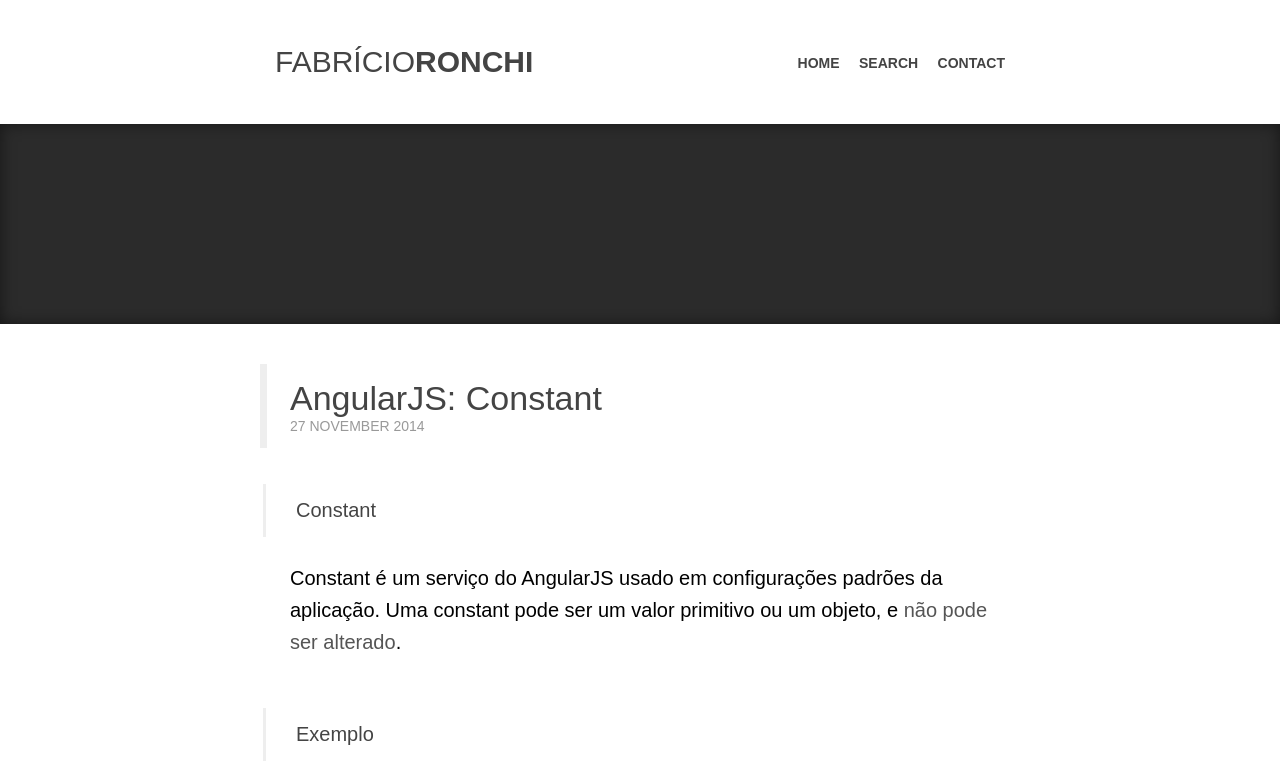
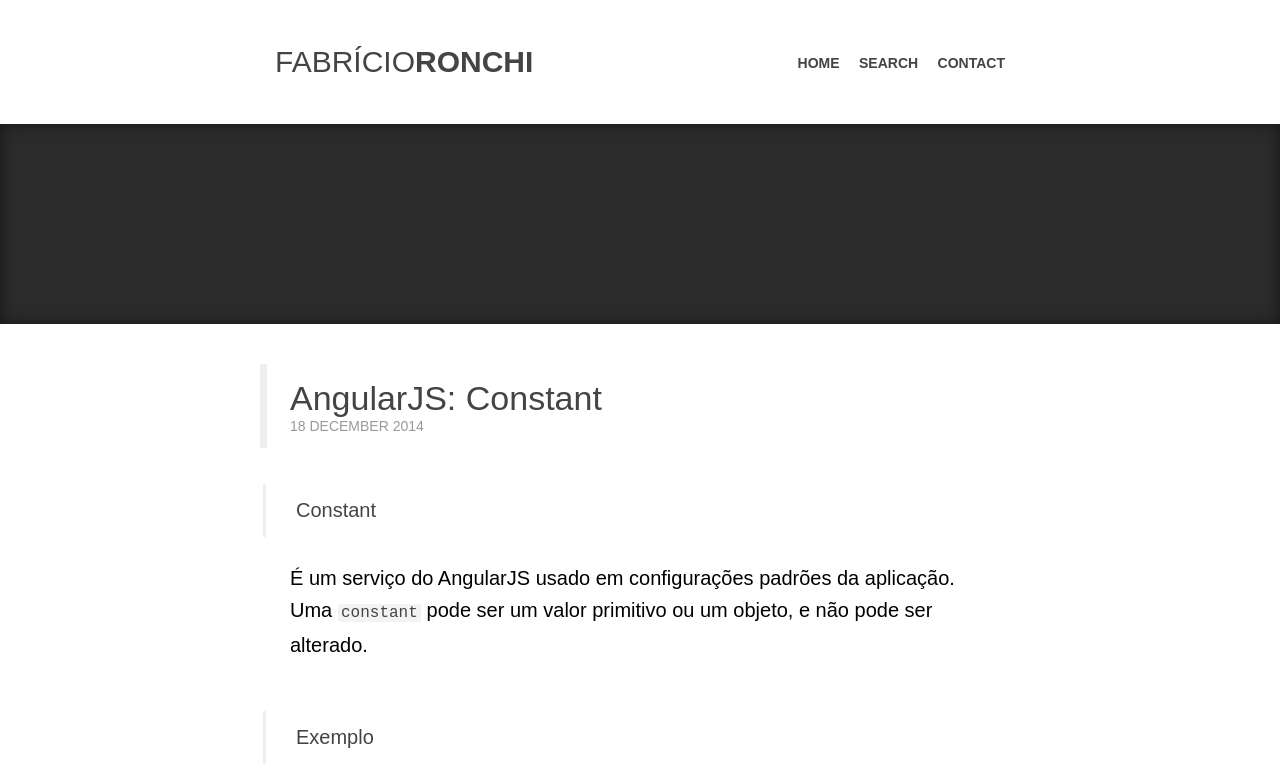
Before and after one commit to fabriciomrkonell/fabriciomrkonell, a Jekyll site: the page built from _posts/2014-12-18-angular-services-constans.markdown, in a window 1280 px wide, cut to the strip 0-777 px from the top of the page. Built offline with Jekyll 4.4.1, drawn with Linux system fonts in a browser that asks for light colours; some web fonts are replaced; Markdown is read by kramdown in place of the engine named in the settings; comment, search, counter and statistics services are not loaded.

Commit message:
:trollface:

```diff
--- a/_posts/2014-12-18-angular-services-constans.markdown
+++ b/_posts/2014-12-18-angular-services-constans.markdown
@@ -1,12 +1,12 @@
 ---
 layout: post
 title:  "AngularJS: Constant"
-date:   2014-11-27 21:00:00
+date:   2014-12-18 21:00:00
 categories: Blog
 ---
 
 <h3>Constant</h3>
-Constant é um serviço do AngularJS usado em configurações padrões da aplicação. Uma constant pode ser um valor primitivo ou um objeto, e <b>não pode ser alterado</b>.
+É um serviço do AngularJS usado em configurações padrões da aplicação. Uma <code>constant</code> pode ser um valor primitivo ou um objeto, e não pode ser alterado.
 
 <h3>Exemplo</h3>
 <script src="https://gist.github.com/realronchi/3e5d63d88c6caa5257a7.js"></script>
```
